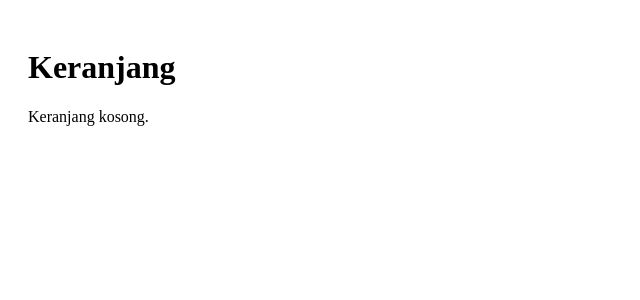
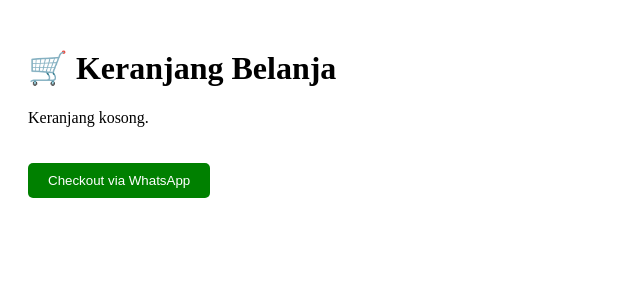
Before and after one commit to mahabilliardofficial/maha-billiard, a Next.js app: page /keranjang in a window 1280 px wide. Shown: the top 300 px of the page, without its empty margins (0-640 px from the left). Built offline with nearby package versions, Linux system fonts and the light colour scheme.

Commit message:
Update keranjang.js

```diff
--- a/pages/keranjang.js
+++ b/pages/keranjang.js
@@ -1,9 +1,63 @@
+
+import { useState, useEffect } from "react";
 
 export default function Keranjang() {
+  const [cart, setCart] = useState([]);
+  const nomorWA = "6285602348052";
+
+  // Load cart dari localStorage
+  useEffect(() => {
+    const savedCart = localStorage.getItem("cart");
+    if (savedCart) {
+      setCart(JSON.parse(savedCart));
+    }
+  }, []);
+
+  // Checkout ke WhatsApp
+  const handleCheckout = () => {
+    if (cart.length === 0) {
+      alert("Keranjang masih kosong!");
+      return;
+    }
+
+    let pesan = "Halo Maha Billiard, saya ingin memesan:\n\n";
+    cart.forEach((item, index) => {
+      pesan += `${index + 1}. ${item.nama} - ${item.harga}\n`;
+    });
+
+    const url = `https://wa.me/${nomorWA}?text=${encodeURIComponent(pesan)}`;
+    window.open(url, "_blank");
+  };
+
   return (
     <div style={{ padding: 20 }}>
-      <h1>Keranjang</h1>
-      <p>Keranjang kosong.</p>
+      <h1>🛒 Keranjang Belanja</h1>
+      {cart.length === 0 ? (
+        <p>Keranjang kosong.</p>
+      ) : (
+        <ul>
+          {cart.map((item, index) => (
+            <li key={index}>
+              {item.nama} — <strong>{item.harga}</strong>
+            </li>
+          ))}
+        </ul>
+      )}
+
+      <button
+        onClick={handleCheckout}
+        style={{
+          marginTop: 20,
+          padding: "10px 20px",
+          backgroundColor: "green",
+          color: "white",
+          border: "none",
+          borderRadius: 5,
+          cursor: "pointer",
+        }}
+      >
+        Checkout via WhatsApp
+      </button>
     </div>
   );
 }
```
